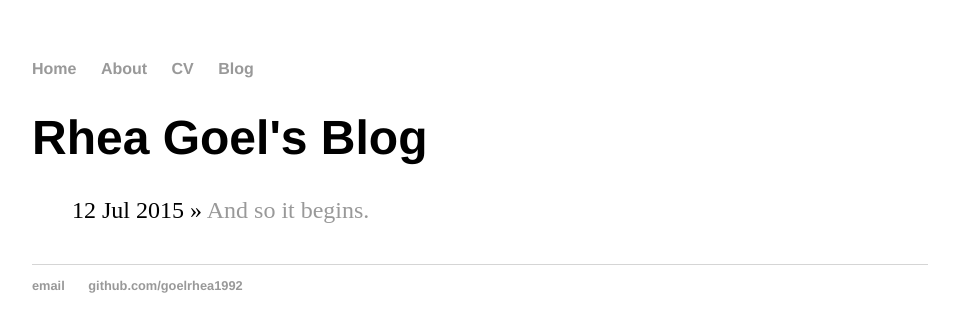
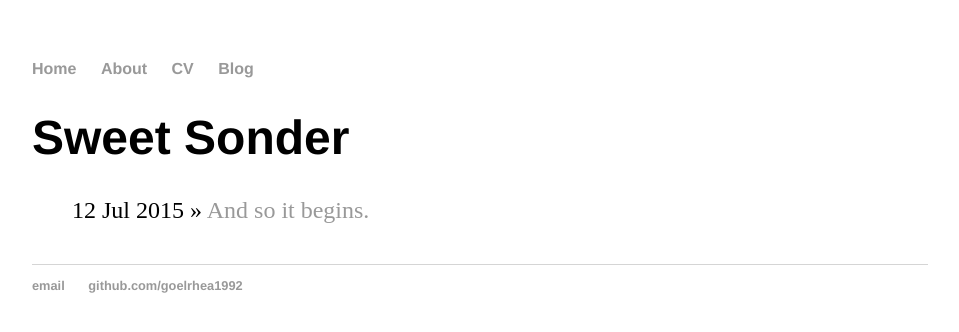
Before and after one commit to goelrhea1992/goelrhea1992.github.io, a Jekyll site: the page built from blog/index.html, in a window 1280 px wide. Shown: the top 332 px of the page, without its empty margins (160-1119 px from the left). Built offline with Jekyll 4.4.1, drawn with Linux system fonts in a browser that asks for light colours.

Commit message:
Update index.html

```diff
--- a/blog/index.html
+++ b/blog/index.html
@@ -1,6 +1,6 @@
 ---
 layout: default
-title: Rhea Goel's Blog
+title: Sweet Sonder
 ---
 	<h1>{{ page.title }}</h1>
 	<ul class="posts">
```
